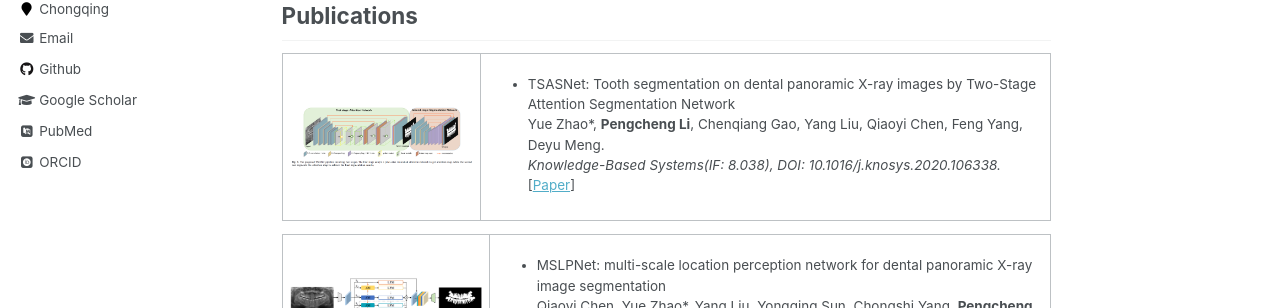
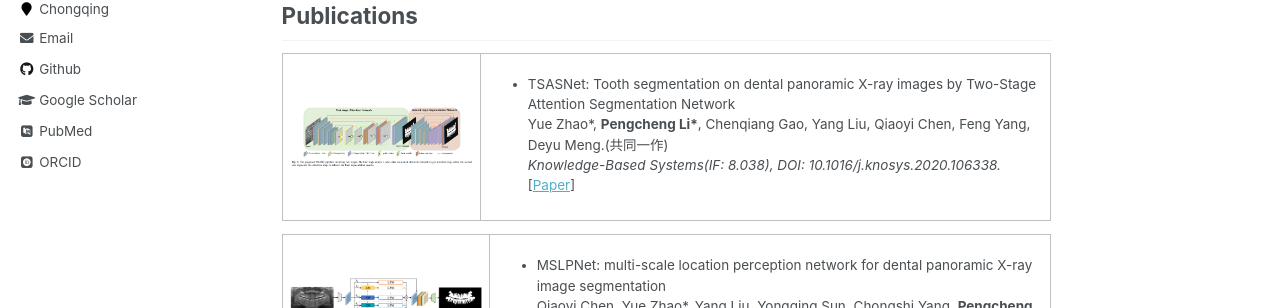
Before and after one commit to li-pengcheng/li-pengcheng.github.io, a Jekyll site: the page built from _pages/about.md, in a window 1280 px wide and 900 px high, scrolled down 525 px. Shown: the part 275-583 px from the top of the window. Built offline with Jekyll 4.4.1, drawn with Linux system fonts in a browser that asks for light colours; some web fonts are replaced.

Commit message:
Update about.md

```diff
--- a/_pages/about.md
+++ b/_pages/about.md
@@ -36,7 +36,7 @@ Greeting! My name is Pengcheng Li(李鹏程). I received my Master degree from C
 <td><ul>
 <li><p>
 	TSASNet: Tooth segmentation on dental panoramic X-ray images by Two-Stage Attention Segmentation Network
-	<br> Yue Zhao*, <b>Pengcheng Li</b>, Chenqiang Gao, Yang Liu, Qiaoyi Chen, Feng Yang, Deyu Meng.<br>
+	<br> Yue Zhao*, <b>Pengcheng Li*</b>, Chenqiang Gao, Yang Liu, Qiaoyi Chen, Feng Yang, Deyu Meng.(共同一作)<br>
 	<i>Knowledge-Based Systems(IF: 8.038), DOI: 10.1016/j.knosys.2020.106338.</i><br>
 	[<a href="https://www.sciencedirect.com/science/article/abs/pii/S0950705120304950">Paper</a>]
     </p>
```
